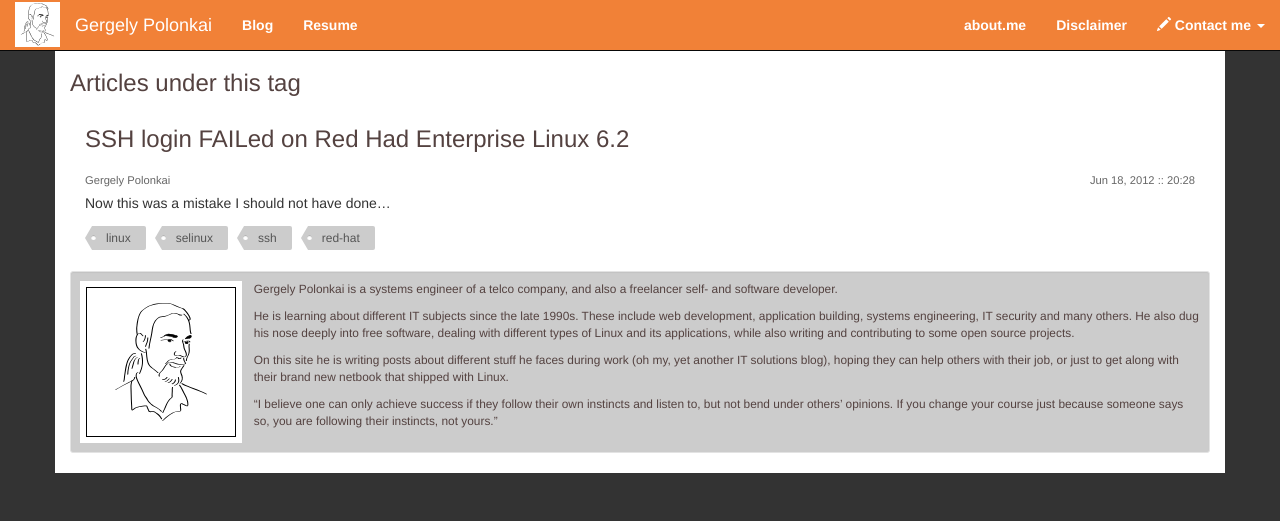
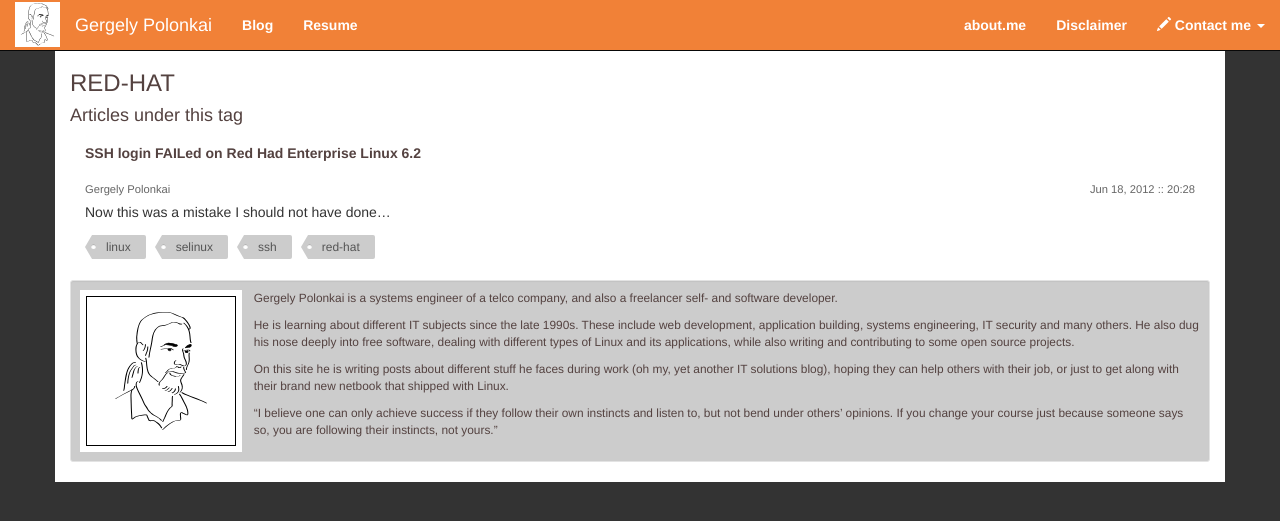
Before and after one commit to gergelypolonkai/gergelypolonkai.github.io, a Jekyll site: the page built from blog/tag/red-hat.html, in a window 1280 px wide. Shown: the top 521 px of the page. Built offline with Jekyll 4.4.1, drawn with Linux system fonts in a browser that asks for light colours; nearby versions of some CDN libraries; comment, search, counter and statistics services are not loaded.

Commit message:
Restyle tag pages

```diff
--- a/_includes/blog-post.html
+++ b/_includes/blog-post.html
@@ -4,7 +4,11 @@
         <li class="col-md-8">
 {% endif %}
             <header class="post-header">
+{% if page.tag %}
+                <h5>
+{% else %}
                 <h3>
+{% endif %}
 {% if page.post_listing %}
 <a href="{{post.url | prepend: site.baseurl}}">
 {% endif %}
@@ -15,7 +19,11 @@
 {% if layout.render_post %}
                     <div class="plusone-container"><div class="g-plusone" data-annotation="inline" data-size="small" data-width="300"></div></div>
 {% endif %}
+{% if page.tag %}
+                </h5>
+{% else %}
                 </h3>
+{% endif %}
                 <div class="meta pull-left">
                     {{post.author.name}}
                 </div>
--- a/_layouts/posts-by-tag.html
+++ b/_layouts/posts-by-tag.html
@@ -2,8 +2,10 @@
 layout: default
 post_listing: true
 ---
+<h3 class="tag">{{ page.tag }}</h3>
 {{content}}
-<h3>Articles under this tag</h3>
+
+<h4>Articles under this tag</h4>
 
 {% if site.tags[page.tag] %}
 {%     assign posts = site.tags[page.tag] %}
--- a/css/style.sass
+++ b/css/style.sass
@@ -228,3 +228,9 @@ kbd
   background-color: #a9a9a9
   color: black
   padding: 5px
+
+h3.tag
+  text-transform: uppercase
+
+h5
+  font-weight: bold
```
